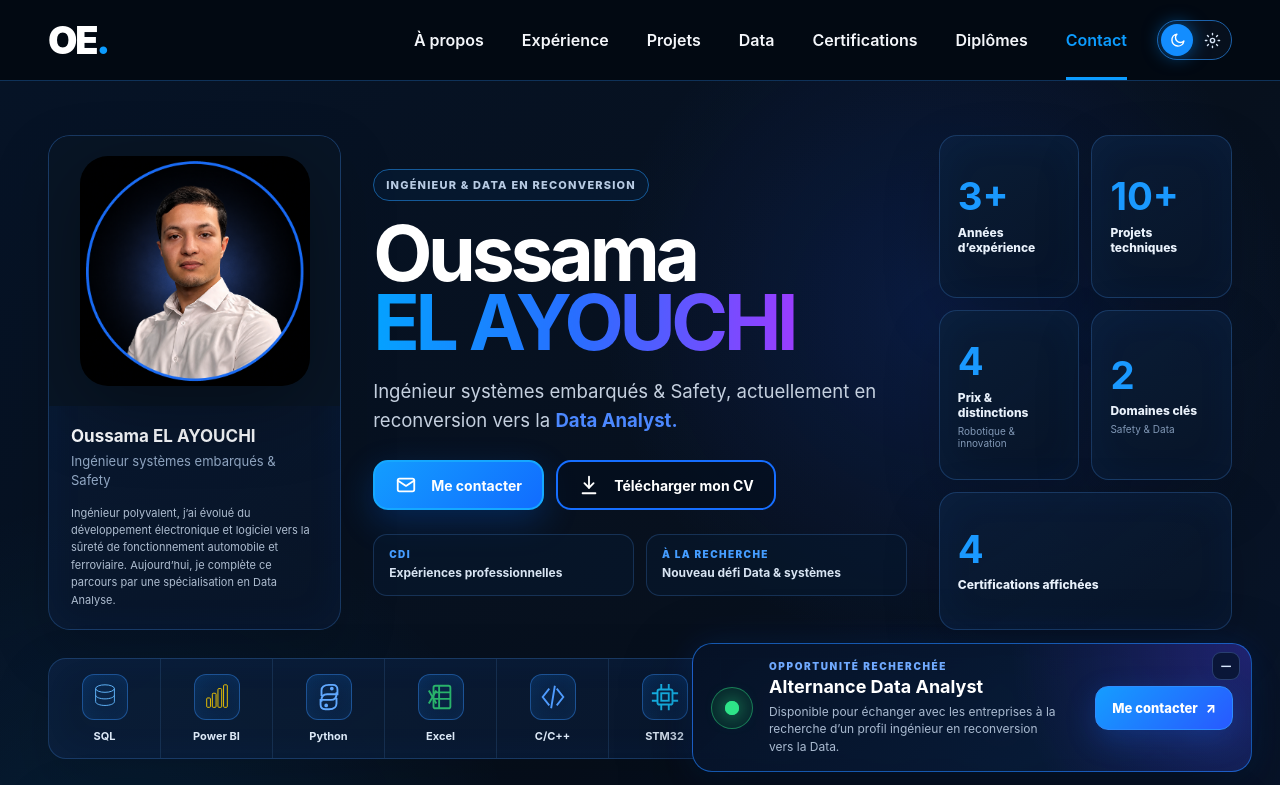
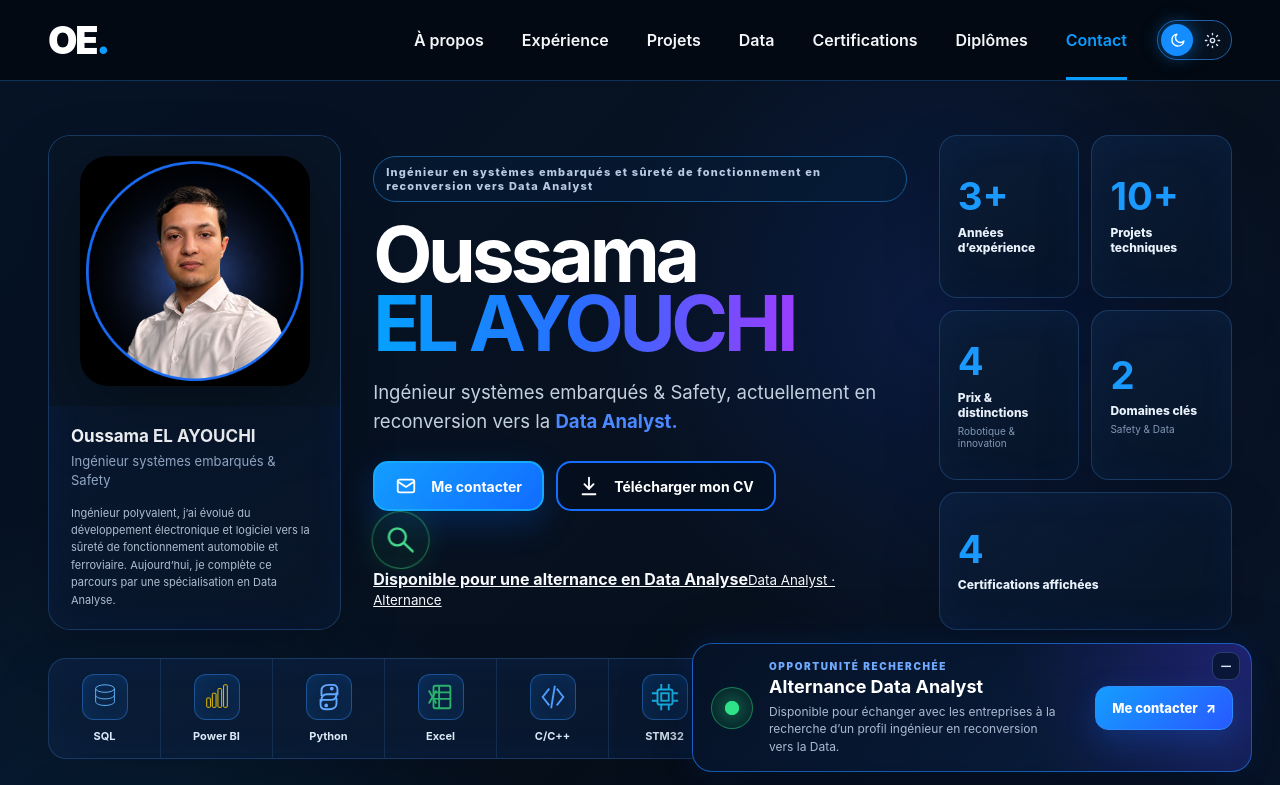
Before and after one commit to Oelayouchi/portfolio, a Next.js app: page / in a window 1280 px wide. Shown: the top 785 px of the page. Built offline with nearby package versions, Linux system fonts and the light colour scheme.

Commit message:
Réorganise le hero avec recherche d'alternance sous les boutons

```diff
--- a/components/home-hero.js
+++ b/components/home-hero.js
@@ -105,17 +105,17 @@ export default function HomeHero() {
           </div>
 
           <div className="homeHeroIntro">
-            <div className="homeEyebrow">INGÉNIEUR & DATA EN RECONVERSION</div>
+            <div className="homeEyebrow">Ingénieur en systèmes embarqués et sûreté de fonctionnement en reconversion vers Data Analyst</div>
             <h1>Oussama<br/><span>EL AYOUCHI</span></h1>
             <p>Ingénieur systèmes embarqués & Safety, actuellement en reconversion vers la <strong>Data Analyst.</strong></p>
             <div className="homeHeroActions">
               <a className="button primary" href="#contact"><HeroIcon type="mail"/>Me contacter</a>
               <a className="button secondary" href="/documents/CV_Oussama_EL_AYOUCHI.pdf" target="_blank" rel="noreferrer"><HeroIcon type="download"/>Télécharger mon CV</a>
             </div>
-            <div className="homeStatusRow">
-              <div><span>CDI</span><strong>Expériences professionnelles</strong></div>
-              <div><span>À LA RECHERCHE</span><strong>Nouveau défi Data & systèmes</strong></div>
-            </div>
+            <a className="homeHeroAvailability" href="#contact">
+              <SearchLogo />
+              <span><strong>Disponible pour une alternance en Data Analyse</strong><small>Data Analyst · Alternance</small></span>
+            </a>
           </div>
 
           <div className="homeHighlights" aria-label="Chiffres clés">
```
